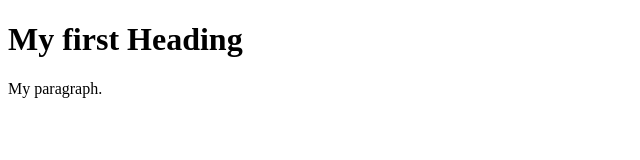
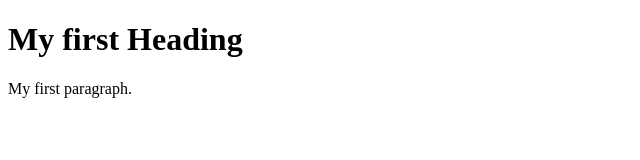
Before and after one commit to jaba-giqoshvili/create-conflict-test, a plain HTML site: page index.html in a window 1280 px wide. Shown: the full height of the page, 0-640 px from the left. Drawn offline with Linux system fonts and the light colour scheme.

Commit message:
change paragraph

```diff
--- a/index.html
+++ b/index.html
@@ -3,7 +3,7 @@
 <body>
 
 <h1>My first Heading</h1>
-<p>My  paragraph.</p>
+<p>My first paragraph.</p>
 
 </body>
 </html>
```
